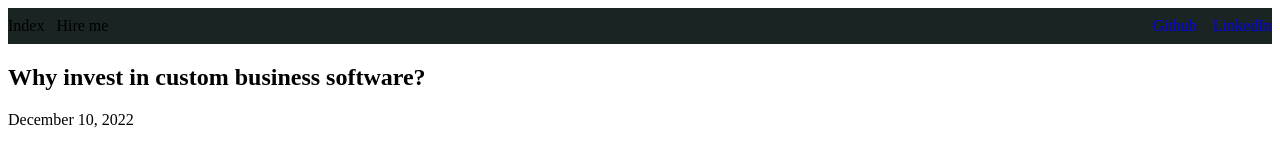
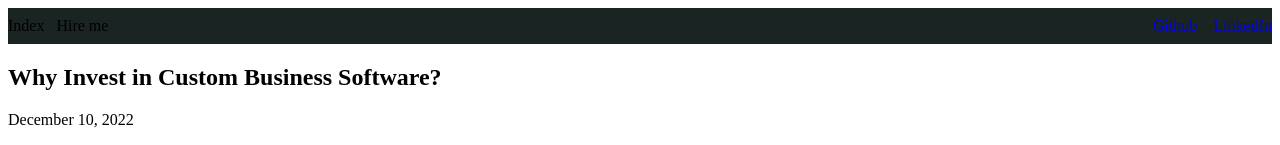
Before and after one commit to vsillan/website, a Gatsby site: page /custom-software/ in a window 1280 px wide. Shown: the top 145 px of the page. Built offline with nearby package versions, Linux system fonts and the light colour scheme; Gatsby itself is replaced by a stand-in of ours; some icons are missing.

Commit message:
Tweak blog title

```diff
--- a/content/blog/custom-software/index.md
+++ b/content/blog/custom-software/index.md
@@ -1,5 +1,5 @@
 ---
-title: Why invest in custom business software?
+title: Why Invest in Custom Business Software?
 date: "2022-12-10"
 description: A post about the benefits of developing custom business software over buying off-the-shelf solutions.
 ---
```
